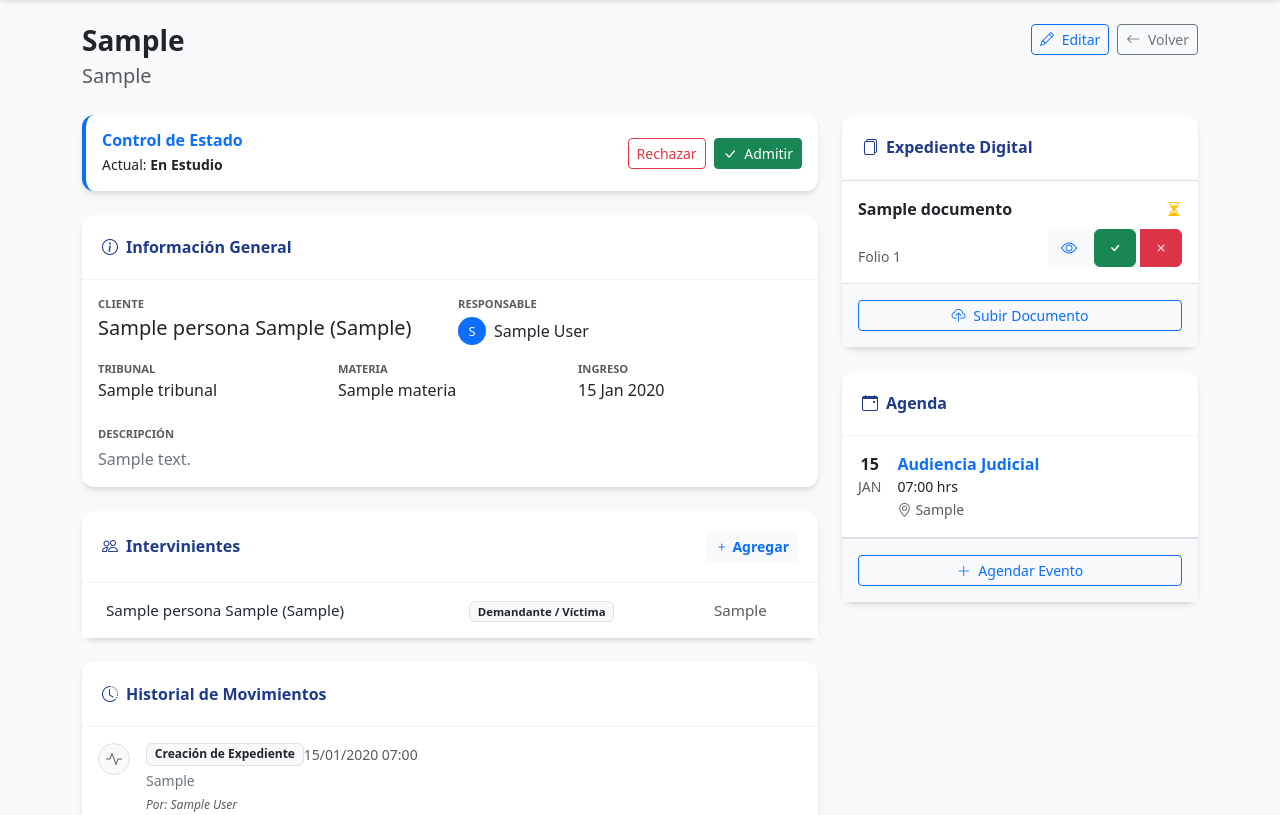
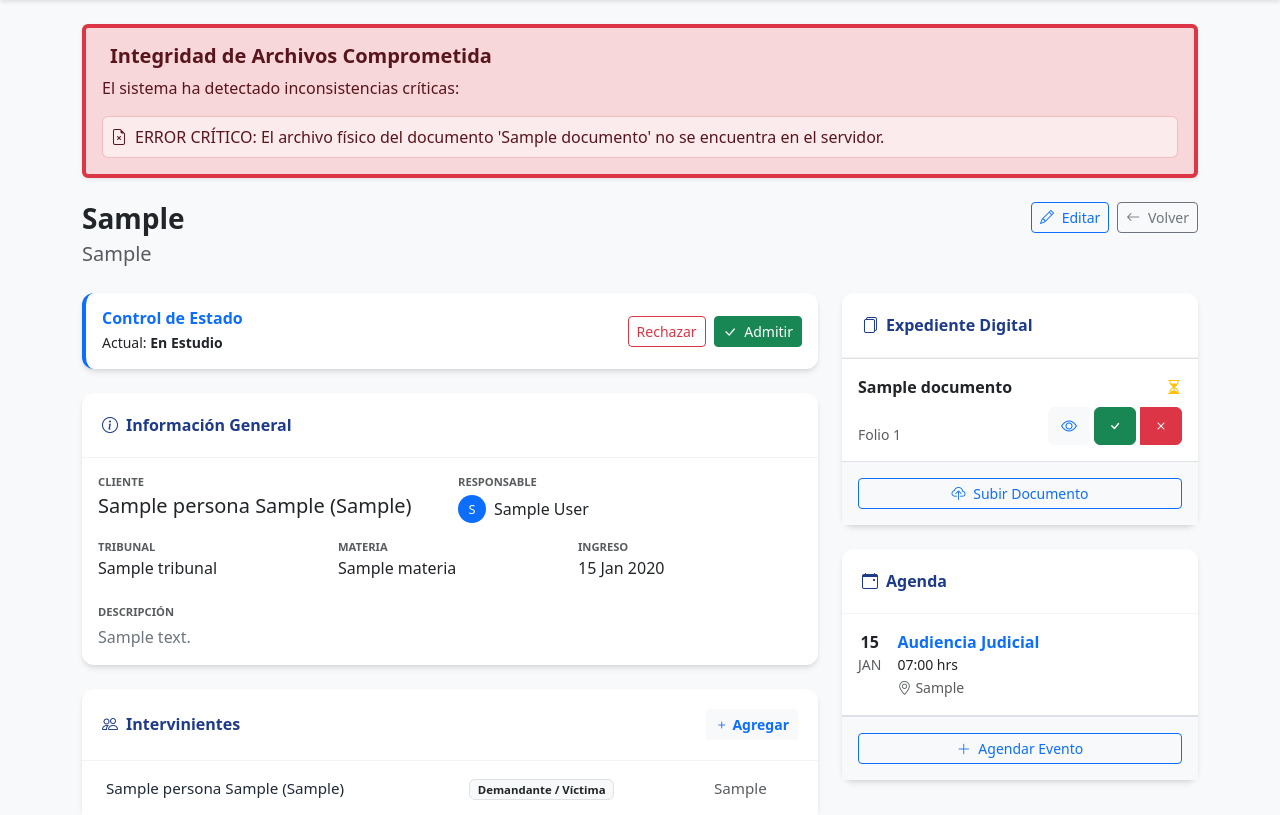
Before and after one commit to CarlosCR144/clinicaJuridicaUSS, a Django app: page /casos/1/ in a window 1280 px wide. Shown: the part 74-889 px from the top of the page. Run offline with Django 5.2, Linux system fonts and the light colour scheme; a user stored in the database is signed in; tables that the repository leaves empty hold one stand-in row (values such as "Sample post").

Commit message:
feat: agregar validación de integridad de documentos y alertas en la vista de detalle de caso

```diff
--- a/casos/views.py
+++ b/casos/views.py
@@ -111,9 +111,52 @@ class CausaDetailView(LoginRequiredMixin, DetailView):
         context = super().get_context_data(**kwargs)
 
         context['documentos'] = self.object.documentos.all().order_by('folio')
-
         context['citas'] = self.object.citas.all().order_by('fecha_hora')
 
+        # VALIDACIÓN DE INTEGRIDAD INTELIGENTE
+        alertas_integridad = []
+
+        for doc in context['documentos']:
+            # Desempaquetamos la tupla (Estado, Hash Actual)
+            es_valido, hash_actual = doc.verificar_integridad()
+
+            if es_valido is False: # Hash no coincide (Modificado)
+
+                # 1. Siempre mostramos la alerta visual en pantalla
+                alertas_integridad.append({
+                    'tipo': 'modificado',
+                    'mensaje': f"El documento '{doc.nombre}' (Folio {doc.folio}) ha sido modificado externamente.",
+                    'documento': doc
+                })
+
+                # 2. Lógica Anti-Spam de Bitácora
+                # Solo registramos si es una modificación NUEVA (hash distinto al último error)
+                if hash_actual != doc.hash_fallido:
+                    Bitacora.objects.create(
+                        causa=self.object,
+                        usuario=self.request.user,
+                        accion='nota', # O 'seguridad'
+                        detalle=f"ALERTA SEGURIDAD CRÍTICA: Hash inconsistente en documento ID {doc.id}. (Nuevo hash detectado)"
+                    )
+
+                    # Actualizamos la "memoria" del error
+                    doc.hash_fallido = hash_actual
+                    doc.save(update_fields=['hash_fallido'])
+
+            elif es_valido is None: # Archivo borrado físicamente
+                alertas_integridad.append({
+                    'tipo': 'perdido',
+                    'mensaje': f"ERROR CRÍTICO: El archivo físico del documento '{doc.nombre}' no se encuentra en el servidor.",
+                    'documento': doc
+                })
+
+            elif es_valido is True:
+                # Autocuración: Si el archivo se arregló (volvió a ser el original), limpiamos la bandera de error
+                if doc.hash_fallido:
+                    doc.hash_fallido = None
+                    doc.save(update_fields=['hash_fallido'])
+
+        context['alertas_integridad'] = alertas_integridad
         return context
 
 # -------- Participantes
--- a/documentos/models.py
+++ b/documentos/models.py
@@ -41,6 +41,7 @@ class Documento(models.Model):
     version = models.PositiveIntegerField(default=1, editable=False)
     fecha_subida = models.DateTimeField(auto_now_add=True)
     hash_archivo = models.CharField(max_length=64, blank=True, null=True)
+    hash_fallido = models.CharField(max_length=64, blank=True, null=True, editable=False)
 
     class Meta:
         ordering = ['causa', 'folio']
@@ -69,6 +70,27 @@ class Documento(models.Model):
 
         super().save(*args, **kwargs)
 
+    def verificar_integridad(self):
+        if not self.archivo or not self.hash_archivo:
+            return True, None
+
+        try:
+            sha256 = hashlib.sha256()
+            with open(self.archivo.path, 'rb') as f:
+                for chunk in f:
+                    sha256.update(chunk)
+
+            hash_actual = sha256.hexdigest()
+
+            # Comparamos
+            es_valido = (hash_actual == self.hash_archivo)
+            return es_valido, hash_actual
+
+        except FileNotFoundError:
+            return None, None # Archivo borrado
+        except Exception:
+            return False, None # Error lectura
+
     def delete(self, *args, **kwargs):
         if self.archivo:
             if os.path.isfile(self.archivo.path):
--- a/templates/casos/detalle_caso.html
+++ b/templates/casos/detalle_caso.html
@@ -3,6 +3,40 @@
 {% block title %}Caso {{ caso.rol_rit }}{% endblock %}
 
 {% block content %}
+{% if alertas_integridad %}
+<div class="alert alert-danger shadow-sm mb-4 border-danger border-start border-4" role="alert">
+    <div class="d-flex align-items-center mb-2">
+        <i class="bi bi-shield-exclamation-fill fs-4 me-2"></i>
+        <h5 class="alert-heading fw-bold mb-0">Integridad de Archivos Comprometida</h5>
+    </div>
+    <p class="mb-0">El sistema ha detectado inconsistencias críticas:</p>
+
+    <div class="vstack gap-2 mt-3">
+        {% for alerta in alertas_integridad %}
+            <div class="d-flex justify-content-between align-items-center bg-white bg-opacity-50 p-2 rounded border border-danger border-opacity-25">
+                <span>
+                    <i class="bi bi-file-earmark-x me-2"></i>{{ alerta.mensaje }}
+                </span>
+
+                {% if user.rol == 'director' or user.rol == 'supervisor' %}
+                    {% if alerta.tipo == 'modificado' and alerta.documento.estado != 'rechazado' %}
+                        <form action="{% url 'documentos:cambiar_estado' alerta.documento.id 'rechazar' %}" method="post">
+                            {% csrf_token %}
+                            <input type="hidden" name="motivo_rechazo" value="RECHAZO AUTOMÁTICO POR SEGURIDAD: El hash del archivo no coincide (Integridad Comprometida).">
+                            <button type="submit" class="btn btn-danger btn-sm fw-bold shadow-sm">
+                                <i class="bi bi-shield-x me-1"></i> Rechazar por Seguridad
+                            </button>
+                        </form>
+                    {% elif alerta.documento.estado == 'rechazado' %}
+                        <span class="badge bg-danger">Ya rechazado</span>
+                    {% endif %}
+                {% endif %}
+            </div>
+        {% endfor %}
+    </div>
+</div>
+{% endif %}
+
 <div class="d-flex justify-content-between align-items-start mb-4">
   <div>
       <h2 class="h3 fw-bold text-dark mb-1">{{ caso.rol_rit }}</h2>
```
Also changed, not shown: documentos/views.py (+5 -3 lines), personas/views.py (+5 -3 lines).
